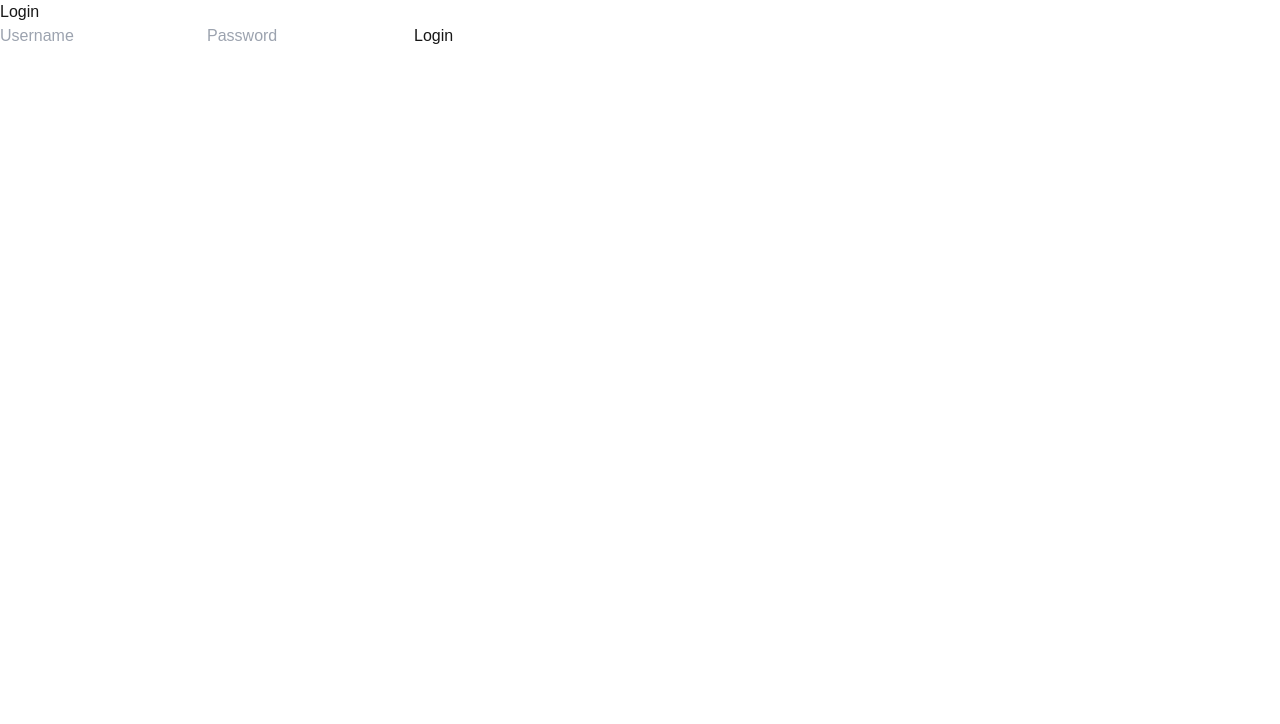
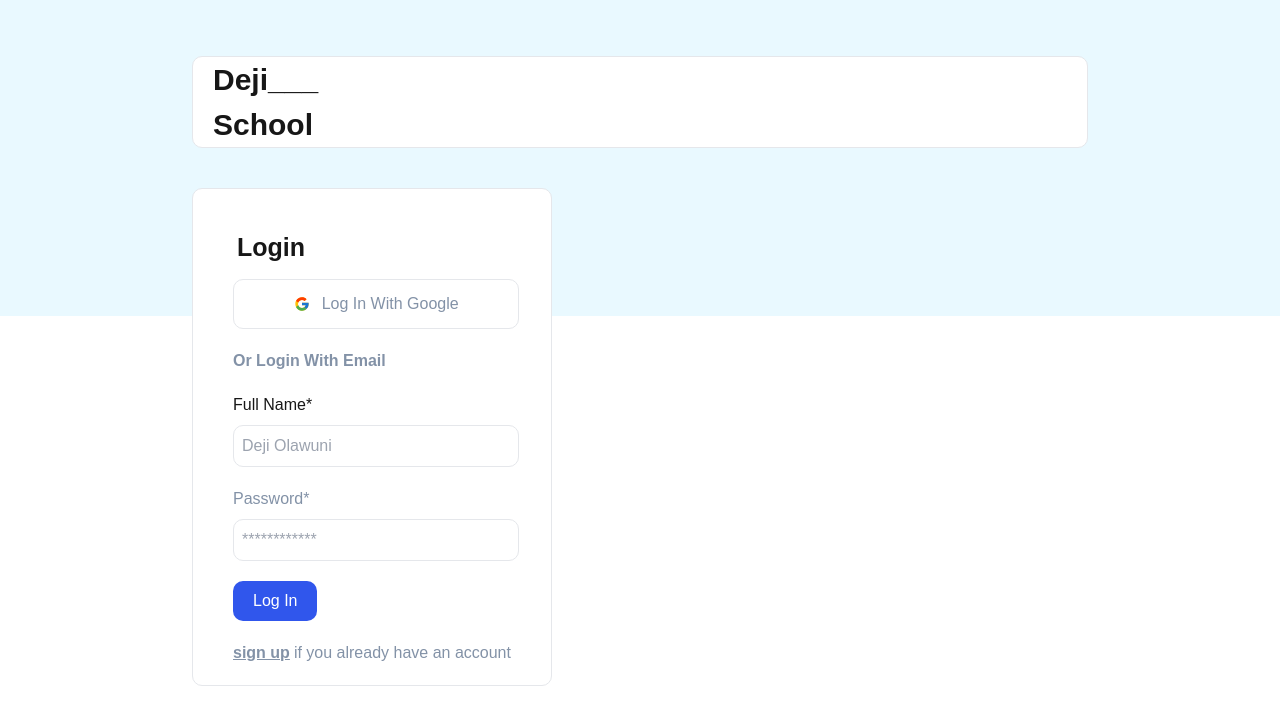
Before and after one commit to binarybeastt/nextjs-frontend, a Next.js app: page /login in a window 1280 px wide. Shown: the top 724 px of the page. Built offline with nearby package versions, Linux system fonts and the light colour scheme.

Commit message:
login reg

```diff
--- a/src/app/components/Login.tsx
+++ b/src/app/components/Login.tsx
@@ -1,11 +1,181 @@
-import React from 'react'
+"use client";
+import React from "react"
+import { useState } from 'react';
+import { FcGoogle } from "react-icons/fc";
+import Link from "next/link";
+import axiosInstance from '../utils/axiosInstance';
+import { useRouter } from "next/navigation";
 
-type Props = {}
+const LogIn = () => {
+  const router = useRouter();
+  const [username, setUsername] = useState<string>('');
+  const [password, setPassword] = useState<string>('');
+  const [error, setError] = useState('');
 
-const Login = (props: Props) => {
+  const handleLoginButton = (e:any) => {
+    e.preventDefault()
+    handleLogin()
+  }
+
+
+  const handleLogin = async () => {
+        try {
+          const response = await axiosInstance.post('/auth/login', {
+            username,
+            password,
+          });
+
+          // Store the access token in localStorage
+          localStorage.setItem('access_token', response.data.access_token);
+
+          router.push('/home'); // Navigate to the homepage on successful login
+        } catch (err) {
+          console.error('Error during login:', err);
+          setError('Login failed. Please check your credentials.');
+        }
+      };
+
+
+
   return (
-    <div>Login</div>
-  )
-}
+    <div className="px-4 py-4 sm:px-0 sm:py-0 bg-white rounded-[10px] sm:border">
+      <div className="sm:mx-10 w-[100%] sm:w-[80%]">
+        <p className="capitalize font-bold text-[25px] mt-10 mx-1">login</p>
+        <a
+          className="border flex gap-x-3 items-center py-3 justify-center capitalize mt-3 rounded-[10px] text-[#8392A7]"
+          href="https://accounts.google.com.ng"
+        >
+          <FcGoogle /> log in with Google
+        </a>
+        <p className="mt-5 capitalize text-[#8392A7] font-bold">
+          or login with email
+        </p>
+        <form action="" className="flex flex-col gap-y-5 mt-5">
+          <div className="flex flex-col gap-y-2">
+            <label htmlFor="">Full Name*</label>
+            <input type="text" value={username} onChange={(e) => setUsername(e.target.value)}  placeholder="Deji Olawuni" className="border py-2 rounded-[10px] px-2"/>
+          </div>
+          {/* <div className="flex flex-col gap-y-2">
+            <label htmlFor="" className="text-[#8392A7]">
+              Email*
+            </label>
+            <input
+              type="email"
+              value={email}
+              onChange={(e) => setEmail(e.target.value)}
+              placeholder="example@gmail.com"
+              className={`border ${
+                error ? "border-red-600" : "border"
+              }  py-2 rounded-[10px] px-2`}
+            />
+            {error && (
+              <p style={{ color: "red" }}>please enter valid email address</p>
+            )}
+          </div> */}
+          <div className="flex flex-col gap-y-2">
+            <label htmlFor="" className="text-[#8392A7]">
+              Password*
+            </label>
+            <input
+              type="text"
+              value={password}
+              onChange={(e) => setPassword(e.target.value)}
+              placeholder="************"
+              className={`border ${
+                error ? "border-red-600" : "border"
+              } py-2 rounded-[10px] px-2`}
+            />
+            {error && (
+              <p style={{ color: "red" }}>
+                password must be at least 6 characters
+              </p>
+            )}
+          </div>
+          {/* <div className="flex flex-col gap-y-2">
+            <label htmlFor="">Confirm Password*</label>
+            <input type="text"  placeholder="*******" className="border py-2 rounded-[10px] px-2"/>
+          </div> */}
+           {error && <p className="text-red-600">{error}</p>}
+        </form>
+        <button
+          type="submit"
+          className="text-white bg-[#3056EC] px-5 py-2 rounded-[10px] mt-5"
+          onClick={handleLoginButton}
+          // disabled={loading}
+        >
+          Log In
+          {/* {loading ? "Logging in..." : "Log In"} */}
+        </button>
 
-export default Login
+        <div className="flex items-center gap-x-1 mt-5 pb-5">
+          <Link
+            href="/"
+            className="underline text-[#8392A7] font-bold hover:text-[#2F80ED]"
+          >
+            sign up
+          </Link>
+          <p className="text-[#8392A7]">if you already have an account</p>
+        </div>
+      </div>
+    </div>
+  );
+};
+
+export default LogIn;
+
+
+// 'use client';
+// import { useState } from 'react';
+// import { useRouter } from 'next/navigation';
+// import axiosInstance from '../utils/axiosInstance';
+
+// export default function Login() {
+//   const router = useRouter();
+//   const [username, setUsername] = useState('');
+//   const [password, setPassword] = useState('');
+//   const [error, setError] = useState('');
+
+//   const handleLogin = async () => {
+//     try {
+//       const response = await axiosInstance.post('/auth/login', {
+//         username,
+//         password,
+//       });
+
+//       // Store the access token in localStorage
+//       localStorage.setItem('access_token', response.data.access_token);
+
+//       router.push('/home'); // Navigate to the homepage on successful login
+//     } catch (err) {
+//       console.error('Error during login:', err);
+//       setError('Login failed. Please check your credentials.');
+//     }
+//   };
+
+//   return (
+//     <div>
+//       <h1>Login</h1>
+//       {error && <p>{error}</p>}
+//       <form
+//         onSubmit={(e) => {
+//           e.preventDefault();
+//           handleLogin();
+//         }}
+//       >
+//         <input
+//           type="text"
+//           placeholder="Username"
+//           value={username}
+//           onChange={(e) => setUsername(e.target.value)}
+//         />
+//         <input
+//           type="password"
+//           placeholder="Password"
+//           value={password}
+//           onChange={(e) => setPassword(e.target.value)}
+//         />
+//         <button type="submit">Login</button>
+//       </form>
+//     </div>
+//   );
+// }
--- a/src/app/login/page.tsx
+++ b/src/app/login/page.tsx
@@ -1,55 +1,28 @@
-'use client';
-import { useState } from 'react';
-import { useRouter } from 'next/navigation';
-import axiosInstance from '../utils/axiosInstance';
+"use client";
+import React from "react";
+// import Signup from "../components/SignUp";
+import Login from '@/app/components/Login'
+// import {useState} from 'react'
+// import { FcGoogle } from "react-icons/fc";
+// import Link from 'next/link'
+// import {useCreateUserWithEmailAndPassword} from 'react-firebase-hooks/auth'
+// import auth from '@/app/firebase/config'
+// import {useRouter} from 'next/navigation'
 
-export default function Login() {
-  const router = useRouter();
-  const [username, setUsername] = useState('');
-  const [password, setPassword] = useState('');
-  const [error, setError] = useState('');
+// type Props = {};
 
-  const handleLogin = async () => {
-    try {
-      const response = await axiosInstance.post('/auth/login', {
-        username,
-        password,
-      });
-
-      // Store the access token in localStorage
-      localStorage.setItem('access_token', response.data.access_token);
-
-      router.push('/home'); // Navigate to the homepage on successful login
-    } catch (err) {
-      console.error('Error during login:', err);
-      setError('Login failed. Please check your credentials.');
-    }
-  };
-
+const LogIn = () => {
   return (
-    <div>
-      <h1>Login</h1>
-      {error && <p>{error}</p>}
-      <form
-        onSubmit={(e) => {
-          e.preventDefault();
-          handleLogin();
-        }}
-      >
-        <input
-          type="text"
-          placeholder="Username"
-          value={username}
-          onChange={(e) => setUsername(e.target.value)}
-        />
-        <input
-          type="password"
-          placeholder="Password"
-          value={password}
-          onChange={(e) => setPassword(e.target.value)}
-        />
-        <button type="submit">Login</button>
-      </form>
+    <div className="px-4 py-4 sm:pb-32 sm:px-0 mt-10 sm:mt-0  sm:bg-[#E9F9FF] relative">
+      <p className="border-2 sm:bg-white sm:border sm:mx-auto sm:my-10 rounded-[10px] sm:py-0 sm:w-[70%] px-5 font-bold text-[30px] capitalize">
+        deji___ <br />
+        school
+      </p>
+      <div className="sm:absolute sm:left-48 sm:pb-10">
+        <Login/>
+      </div>
     </div>
   );
-}
+};
+
+export default LogIn;
```
